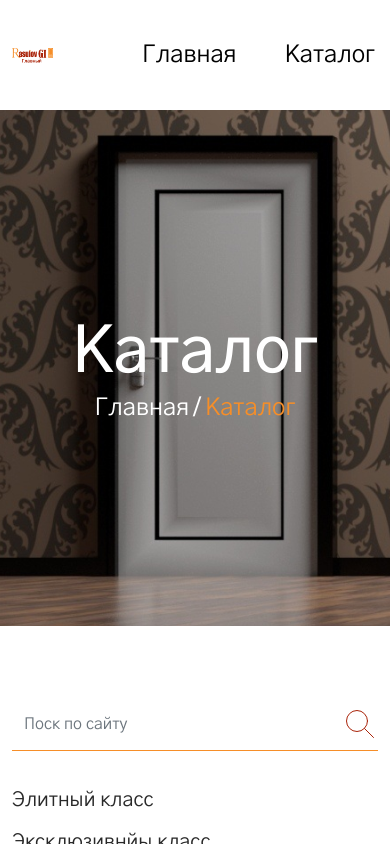
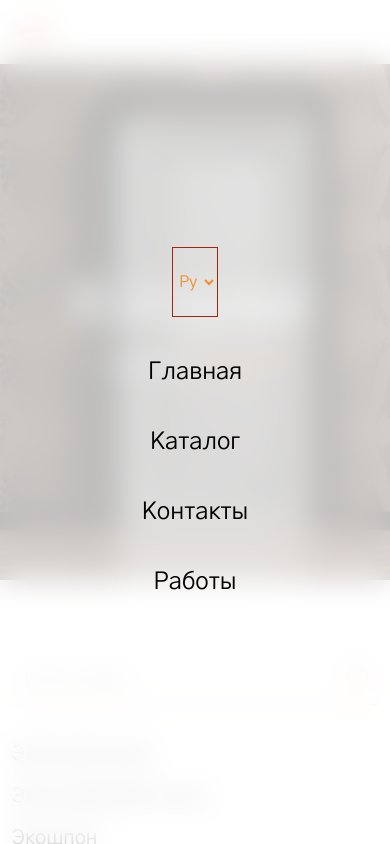
Before and after one commit to 7Davronbek/app-rasulovGI-client, a React (Create React App) app: page /#/catalog/by-id in a window 390 px wide. Shown: the top 844 px of the page. Built offline with nearby package versions, Linux system fonts and the light colour scheme.

Commit message:
rasulovGI-app

```diff
--- a/src/components/Footer.jsx
+++ b/src/components/Footer.jsx
@@ -45,7 +45,7 @@
 
                 <div className="row">
                     <div className="col-12 map zed">
-                        <iframe title="Rasulov GI" src="https://www.google.com/maps/embed?pb=!1m14!1m8!1m3!1d374.7734390913016!2d69.2514262!3d41.2830233!3m2!1i1024!2i768!4f13.1!3m3!1m2!1s0x38ae8b19f3e4ca73%3A0xca6529f22162405b!2zUmFzdWxvdiBHSSDQk9C70LDQstC90YvQuQ!5e0!3m2!1sru!2s!4v1656417794070!5m2!1sru!2s" width="100%" height="400" allowfullscreen="" loading="lazy" referrerpolicy="no-referrer-when-downgrade"></iframe>
+                        <iframe title="Rasulov GI" src="https://www.google.com/maps/embed?pb=!1m14!1m8!1m3!1d374.7734390913016!2d69.2514262!3d41.2830233!3m2!1i1024!2i768!4f13.1!3m3!1m2!1s0x38ae8b19f3e4ca73%3A0xca6529f22162405b!2zUmFzdWxvdiBHSSDQk9C70LDQstC90YvQuQ!5e0!3m2!1sru!2s!4v1656417794070!5m2!1sru!2s" width="100%" height="400" allowFullscreen="" loading="lazy" referrerPolicy="no-referrer-when-downgrade"></iframe>
                         {/* <iframe title="This is a unique title" src="https://www.google.com/maps/embed?pb=!1m18!1m12!1m3!1d2998.7354827754243!2d69.24301835118635!3d41.27109497917322!2m3!1f0!2f0!3f0!3m2!1i1024!2i768!4f13.1!3m3!1m2!1s0x38ae8a861acf7eab%3A0x2a483b5df56482d3!2zMTgg0YPQu9C40YbQsCDQmtGD0YjQsdC10LPQuCwg0KLQsNGI0LrQtdC90YIgMTAwMDIyLCDQo9C30LHQtdC60LjRgdGC0LDQvQ!5e0!3m2!1sru!2sus!4v1650360998815!5m2!1sru!2sus" width="100%" height="400" loading="lazy"></iframe> */}
                     </div>
                 </div>
--- a/src/components/Navbar.jsx
+++ b/src/components/Navbar.jsx
@@ -18,7 +18,7 @@
                                 <a href="/"><img className='w-100' src="./img/logo.png" alt="" /></a>
                             </div>
                         </div>
-                        <div className="col-8 d-flex align-items-center justify-content-between">
+                        <div className="col-8 myCol d-flex align-items-center justify-content-between">
                             <ul className="nav-menu">
                                 <li className='me-5'><a href="/">{getText("about")}</a></li>
                                 <li className='me-5'><Link to="/catalog">{getText("products")}</Link></li>
--- a/src/sass/main.scss
+++ b/src/sass/main.scss
@@ -257,6 +257,42 @@
 
             &:focus {
                 outline: none;
+            }
+        }
+
+        .myCol {
+            display: flex;
+
+            .nav-menu {
+
+                li {
+
+                    @media(max-width: 992px) {
+                        margin-right: 0 !important;
+                        margin-top: 40px;
+                    }
+                }
+
+                @media(max-width: 992px) {
+                    flex-direction: column;
+                    text-align: center;
+                }
+            }
+
+            @media(max-width: 992px) {
+                position: fixed;
+                top: 0;
+                left: 0;
+                right: 0;
+                bottom: 0;
+                background: #ffffffba;
+                backdrop-filter: blur(15px);
+                width: 100%;
+                z-index: 9999;
+                height: 100vh;
+                display: flex;
+                flex-direction: column-reverse;
+                justify-content: center !important;
             }
         }
     }
```
